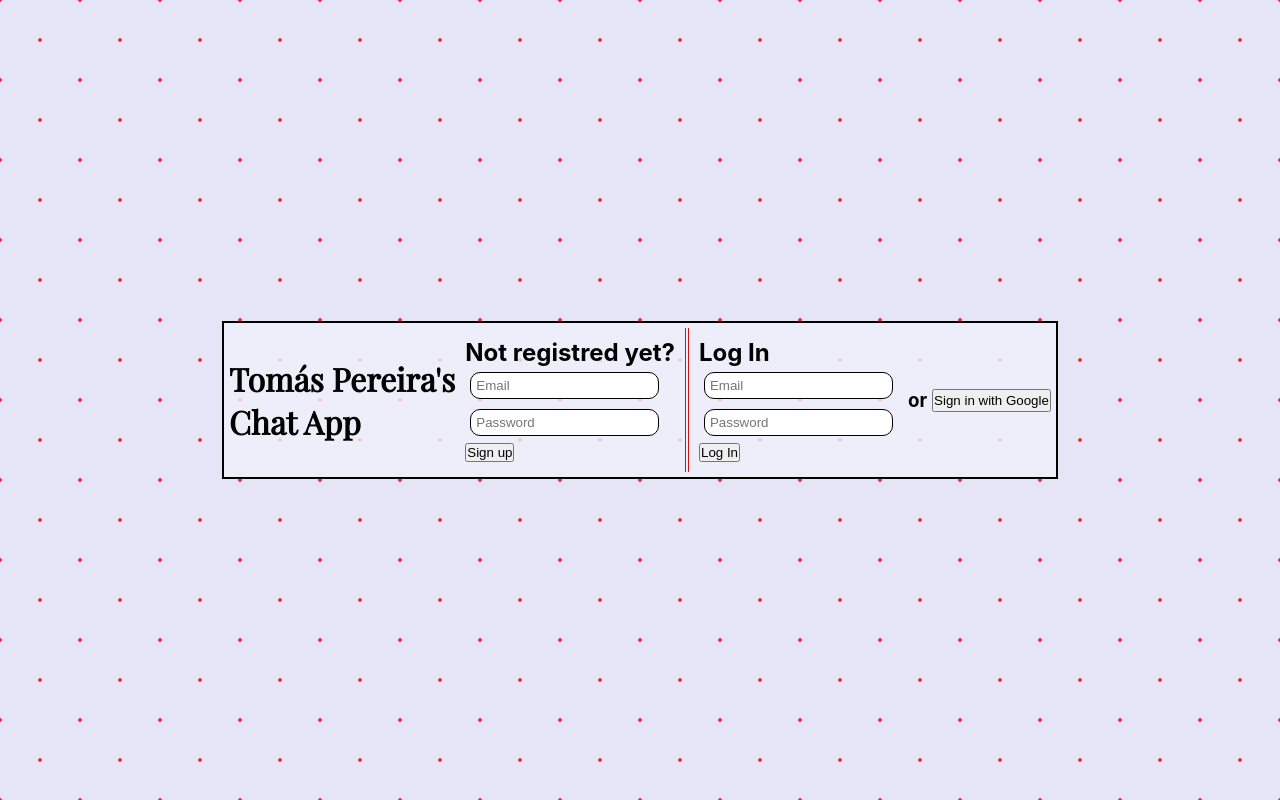
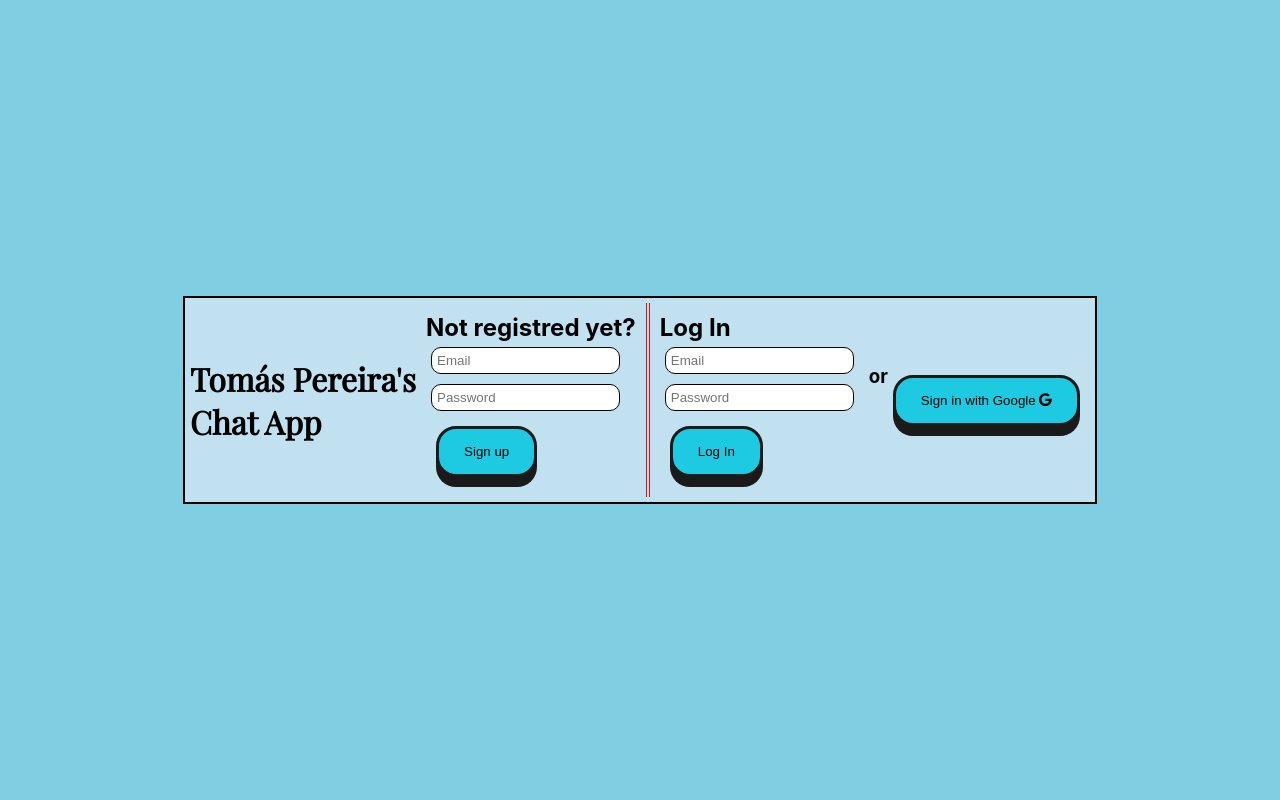
Before and after one commit to TomasPereira-Dev/realtime-chat-firebase, a React (Create React App) app: page / in a window 1280 px wide. Built offline with nearby package versions, Linux system fonts and the light colour scheme; no server answers; the HTML template or start-up script is replaced by a standard one.

Commit message:
changed the design of the app in general, mostly the buttons, added fontawesome icons

```diff
--- a/src/App.css
+++ b/src/App.css
@@ -14,9 +14,5 @@ input{
 }
 
 body{
-  background-color: #e5e5f7;
-  background-image:  linear-gradient(135deg, #f74545 25%, transparent 25%), linear-gradient(225deg, #f74545 25%, transparent 25%), linear-gradient(45deg, #f74545 25%, transparent 25%), linear-gradient(315deg, #f74545 25%, #e5e5f7 25%);
-  background-position:  10px 0, 10px 0, 0 0, 0 0;
-  background-size: 20px 20px;
-  background-repeat: repeat;
+  background-color: #80cee1;
 }
--- a/src/Components/Chatroom/ChatRoom.js
+++ b/src/Components/Chatroom/ChatRoom.js
@@ -3,6 +3,9 @@ import {initializeApp} from "firebase/app";
 import {getAuth, signOut} from "firebase/auth";
 import {getDatabase, push, ref, onChildAdded} from 'firebase/database';
 import "./chatroomStyles.css";
+import { FontAwesomeIcon } from "@fortawesome/react-fontawesome";
+import { faPersonWalkingArrowRight } from "@fortawesome/free-solid-svg-icons";
+import { faCircleChevronRight } from "@fortawesome/free-solid-svg-icons";
 
 const firebaseConfig = {
     apiKey: "AIzaSyA994Q-JUU7EYwvHBw4pGVNXAbJcK1slHk",
@@ -38,9 +41,6 @@ function ChatRoom({handleClose, handleLoginOpen, chatroomIsOpen, username}){
             inputRef.current.value = "";
         };
     }, [message, username])
-
-
-
 
     function handleEnterSend(event){
         if(event.key === "Enter" && inputRef.current.value){
@@ -95,12 +95,8 @@ function ChatRoom({handleClose, handleLoginOpen, chatroomIsOpen, username}){
         <div className="chatroom-wrapper">
             <div className="chatroom-container">
                 <div className="sign-out-and-options-btn-container">
-                    <div className="options-btn-container">
-                        <button type="button">Options</button>
-                    </div>
-
                     <div className="sign-out-btn-container">
-                        <button type="button" className="sign-out-btn" onClick={handleLogOut}>Sign out</button>
+                        <button type="button" className="sign-out-btn" onClick={handleLogOut}>Sign out <FontAwesomeIcon icon={faPersonWalkingArrowRight}/></button>
                     </div>
                 </div>
 
@@ -130,8 +126,8 @@ function ChatRoom({handleClose, handleLoginOpen, chatroomIsOpen, username}){
                                 <div className="message-input-container">
                                     <input className="message-input" placeholder="write a message" onKeyDown={handleEnterSend} onChange={handleChangeMessage} ref={inputRef}/>
                                 </div>
-                                <div className="send-btn">
-                                    <button type="button" onClick={handleClickSend} ref={sendButtonRef} disable="true">SEND</button>
+                                <div className="send-btn-container">
+                                    <button type="button" className="send-btn" onClick={handleClickSend} ref={sendButtonRef} disable="true"><FontAwesomeIcon icon={faCircleChevronRight} size="2xl" /></button>
                                 </div>
                             </div>
                         </div>
--- a/src/Components/Chatroom/chatroomStyles.css
+++ b/src/Components/Chatroom/chatroomStyles.css
@@ -31,7 +31,7 @@
   height: 70vh;
   background: rgba(0, 0, 0, 0.7);
   z-index: 996;
-  box-shadow: -10px -9px #d31313;
+  box-shadow: -10px -9px #e1341e;
 }
 
 .input-button-container{
@@ -44,13 +44,20 @@
 
 .message-input{
   width: 29vw;
-  padding:5px;
+  padding:6px;
   margin: 5px;
+  border: none;
+}
+
+.send-btn-container{
+  position: relative;
+  margin: 5px 0 0 -40px;
 }
 
 .send-btn{
-  position: relative;
-  margin: 5px 0 0 -50px;
+  border: none;
+  background: none;
+  color: #1ee196;
 }
 
 .my-msg{
@@ -58,7 +65,7 @@
  word-wrap: break-word;
  border: 1px solid black;
  border-radius: 10px;
- background-color: white;
+ background-color: #ffffff;
  margin: 5px;
  padding: 5px;
 }
@@ -78,3 +85,9 @@
   justify-content: flex-end;
   margin: 0 15px 5px 0;
 }
+
+.sign-out-btn{
+  background-color: #6ae11e;
+  padding: 5px;
+  border: none;
+}
--- a/src/Components/Modal/Modal.js
+++ b/src/Components/Modal/Modal.js
@@ -1,9 +1,12 @@
+import React from "react";
 import PortalLogin from "../PortalLogin";
-import React , { useRef, useState } from "react";
 import {getAuth, createUserWithEmailAndPassword, signInWithEmailAndPassword, onAuthStateChanged, GoogleAuthProvider, signInWithPopup} from "firebase/auth";
 import {initializeApp} from "firebase/app";
 import {getDatabase, push, ref, set} from 'firebase/database';
 import "./modalStyles.css";
+import { FontAwesomeIcon } from '@fortawesome/react-fontawesome'
+import { faGoogle } from '@fortawesome/free-brands-svg-icons'
+import { useState } from "react";
 
 const firebaseConfig = {
     apiKey: "AIzaSyA994Q-JUU7EYwvHBw4pGVNXAbJcK1slHk",
@@ -21,8 +24,8 @@ const app = initializeApp(firebaseConfig);
 function Modal ({isOpen, handleClose, handleUsernameOpen, usernameIsOpen}){
 
     const provider = new GoogleAuthProvider();
-    const [email, setEmail] = React.useState("");
-    const [password, setPassword] = React.useState("");
+    const [email, setEmail] = useState("");
+    const [password, setPassword] = useState("");
 
     if(!isOpen){
         return null;
@@ -148,7 +151,7 @@ function Modal ({isOpen, handleClose, handleUsernameOpen, usernameIsOpen}){
                                             <input className="sign-up-password" type="password" placeholder="Password" onChange={handleChangePassword} onKeyDown={KeydownRegisterHandler}/>
                                         </div>
                                         <div className="sign-up-btn-container">
-                                            <button className="sign-up-btn" type="button" onClick={handleClickSignUp}>Sign up</button>
+                                            <button className="modal-btn sign-up-btn" type="button" onClick={handleClickSignUp}>Sign up</button>
                                         </div>
                                     </form>
                                 </div>
@@ -165,7 +168,7 @@ function Modal ({isOpen, handleClose, handleUsernameOpen, usernameIsOpen}){
                                             <input className="mail-password-container"  type="password" placeholder="Password" onChange={handleChangePassword} onKeyDown={KeydownLoginHandler}/>
                                         </div>
                                         <div>
-                                            <button className="log-in-btn"  type="button" onClick={handleClickLogin}>Log In</button>
+                                            <button className="modal-btn log-in-btn"  type="button" onClick={handleClickLogin}>Log In</button>
                                         </div>
                                     </form>
                                 </div>
@@ -173,7 +176,7 @@ function Modal ({isOpen, handleClose, handleUsernameOpen, usernameIsOpen}){
                         </div>
                         <div className="auth-container">
                             <h3>or</h3>
-                            <button className="auth-btn" onClick={handleClickGoogleSignUp}>Sign in with Google</button>
+                            <button className="modal-btn auth-btn" onClick={handleClickGoogleSignUp}>Sign in with Google <FontAwesomeIcon icon={faGoogle}/></button>
                         </div>
                     </div>
                 </div>
--- a/src/Components/Modal/modalStyles.css
+++ b/src/Components/Modal/modalStyles.css
@@ -4,10 +4,7 @@
     justify-content: center;
     height: 100vh;
     z-index: 999;
-    background-color: #e3e3f1;
-    background-image:  radial-gradient(#f33 2px, transparent 2px), radial-gradient(#f33 2px, #e5e5f7 2px);
-    background-size: 80px 80px;
-    background-position: 0 0,40px 40px;
+    background-color: #80cee1;
   }
 
   .modal-content{
@@ -15,12 +12,35 @@
     align-self: center;
     border: 2px solid black;
     padding: 5px;
-    background: rgba(240, 240, 252, 0.8);
+    background: rgba(240, 240, 252, 0.582);
   }
 
   .modal-title-container{
     display: flex;
     align-self: center;
+  }
+
+  .modal-btn{
+    position: relative;
+    top: 0px;
+    padding: 15px 25px;
+    border: solid #1a1a1a 3px;
+    border-radius: 20px;
+    margin: 10px;
+    box-shadow: 0px 10px 0px #1a1a1a;
+    background-color: #1ecae1;
+  }
+
+  .modal-btn:hover{
+    top: 2px;
+    box-shadow: 0 8px 0 #1a1a1a;
+  }
+
+  .modal-btn:active{
+    transition: 200ms ease;
+    top: 8px;
+    box-shadow: 0 2px 0 #1a1a1a;
+    background-color: #80cee1;
   }
 
   .modal-title{
--- a/src/Components/PortalLogin.js
+++ b/src/Components/PortalLogin.js
@@ -1,4 +1,4 @@
-import React, {useLayoutEffect, useState} from "react";
+import {useLayoutEffect, useState} from "react";
 import {createPortal} from "react-dom";
 
 const PortalLogin = ({children, wrapperId="portal-wrapper"}) => {
--- a/src/Components/PortalUsername.js
+++ b/src/Components/PortalUsername.js
@@ -1,4 +1,4 @@
-import React, { useLayoutEffect, useState } from "react";
+import { useLayoutEffect, useState } from "react";
 import {createPortal} from "react-dom";
 
 const PortalUsername = ({children, wrapperId="portal-wrapper"}) => {
--- a/src/Components/UsernameModal/usernameModal.css
+++ b/src/Components/UsernameModal/usernameModal.css
@@ -2,10 +2,6 @@
     display: flex;
     justify-content: center;
     height: 100vh;
-    background-color: #e3e3f1;
-    background-image:  radial-gradient(#f33 2px, transparent 2px), radial-gradient(#f33 2px, #e5e5f7 2px);
-    background-size: 80px 80px;
-    background-position: 0 0,40px 40px;
     z-index: 998;
 }
 
@@ -15,6 +11,6 @@
     align-self: center;
     align-items: center;
     border: 2px solid black;
-    background-color: #e3e3f1;
+    background: rgba(240, 240, 252, 0.582);
     padding: 5px;
 }
```
Also changed, not shown: package.json (+7 -2 lines), 1 other file (tests, documents, lock files or other folders).
